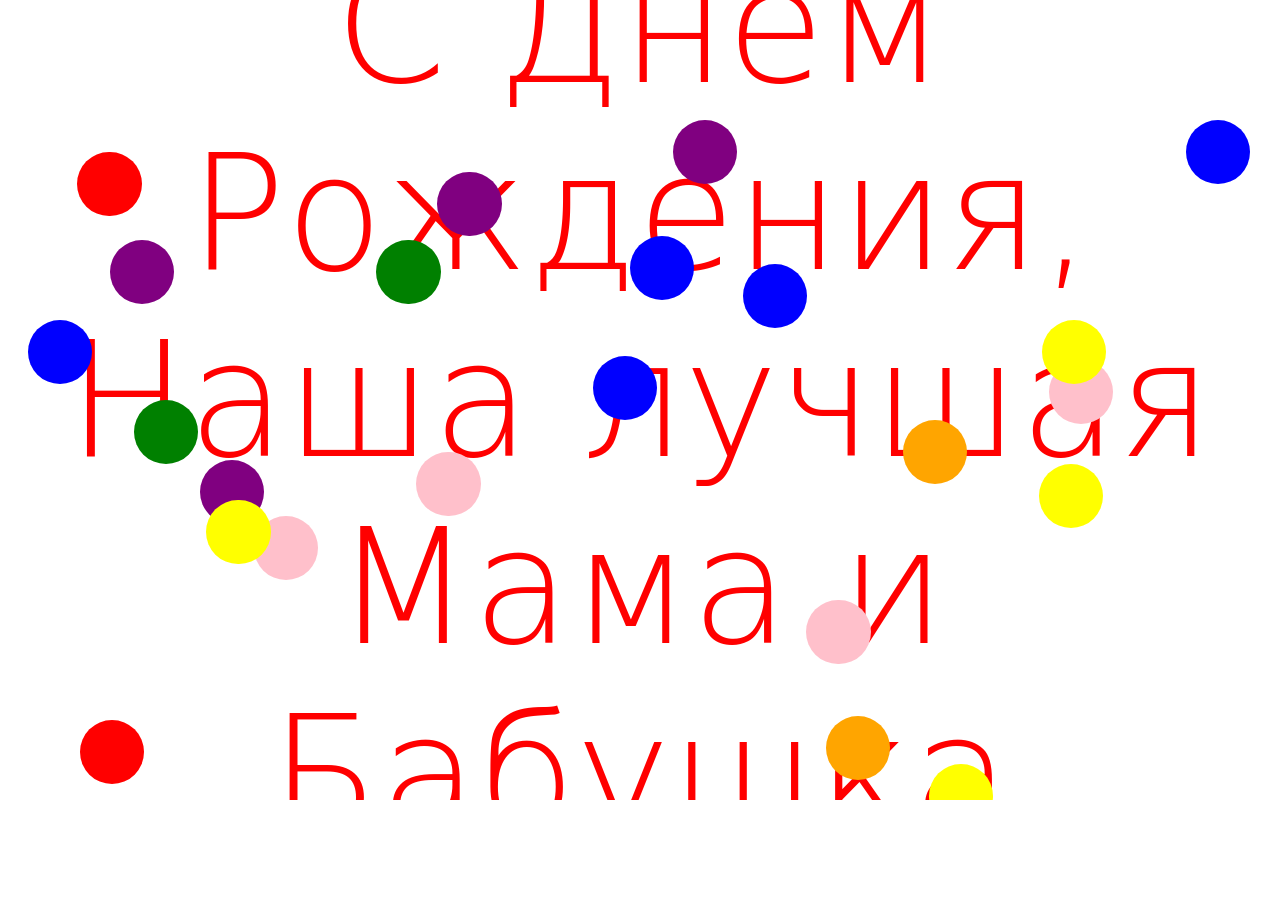
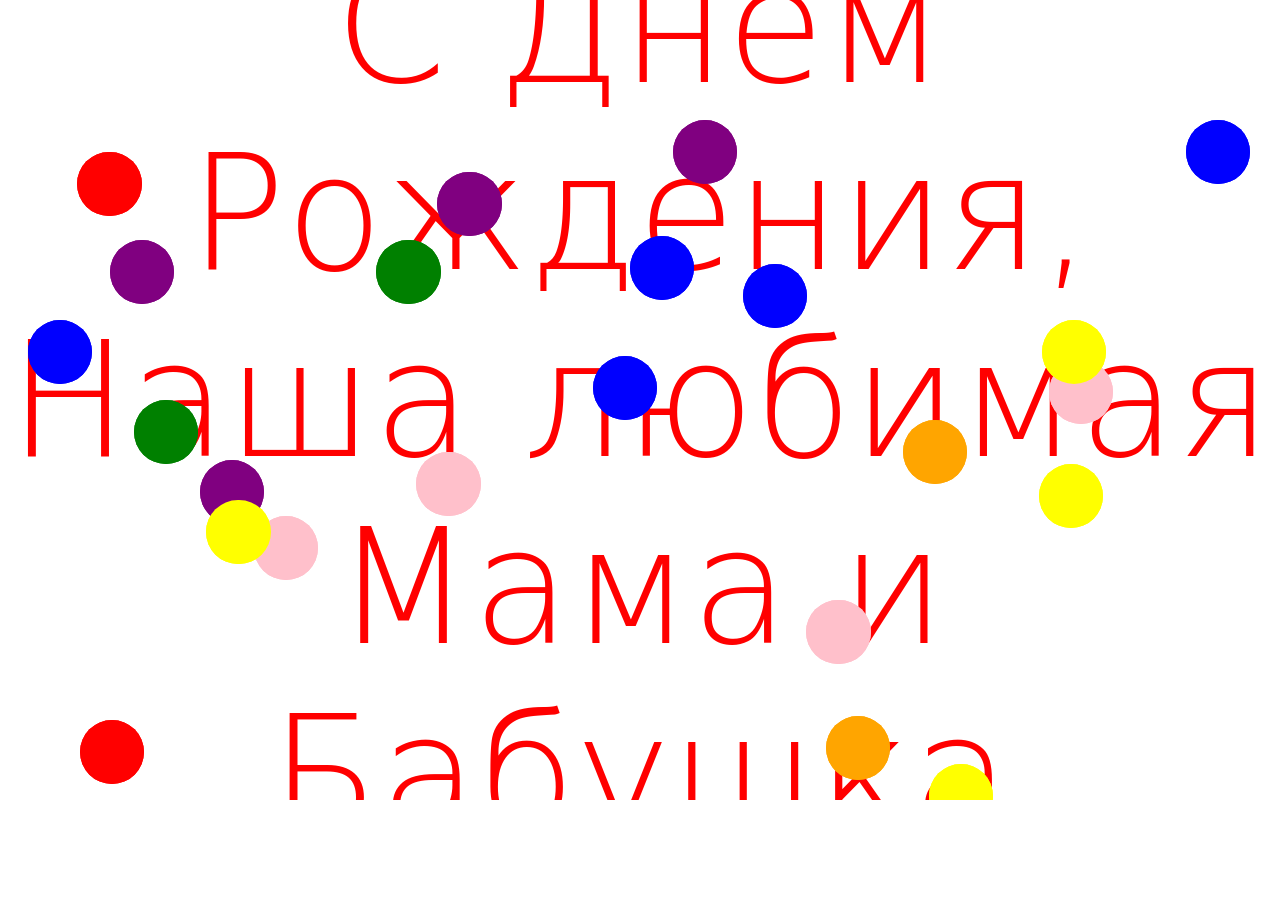
Before and after one commit to ArseniyC2007/ArseniyC2007.github.io, a plain HTML site: page index.html in a window 1280 px wide. Shown: the top 903 px of the page. After the commit the page ends 800 px from the top, so only its background shows below. Drawn offline with Linux system fonts and the light colour scheme; a web font is replaced by a local one.

Commit message:
Add files via upload

```diff
--- a/index.html
+++ b/index.html
@@ -2,7 +2,7 @@
 <html lang="ru" dir="ltr">
   <head>
     <meta charset="UTF-8" />
-    <title>Креатив</title>
+    <title>Открытка</title>
     <meta name="description" content="С Днём Рождения" />
     <meta name="viewport" content="width=device-width, initial-scale=1" />
 
@@ -19,47 +19,296 @@
   </head>
 
   <body>
-    <section id="bubbles">
-      <div class="bubble" style="background-color: red; left: 10vh; top: 90vh"></div>
-      <div class="bubble" style="background-color: blue; right: 5vh; top: 40vh"></div>
-      <div class="bubble" style="background-color: green; left: 30vh; top: 30vh"></div>
-      <div class="bubble" style="background-color: yellow; right: 40vh; top: 10vh"></div>
-      <div class="bubble" style="background-color: purple; left: 50vh; top: 15vh"></div>
-      <div class="bubble" style="background-color: orange; right: 70vh; top: 1vh"></div>
-      <div class="bubble" style="background-color: pink; left: 80vh; top: 45vh"></div>
-      <div class="bubble" style="background-color: red; right: 50vh; top: 19vh"></div>
-      <div class="bubble" style="background-color: blue; left: 80vh; top: 15vh"></div>
-      <div class="bubble" style="background-color: green; right: 60vh; top: 50vh"></div>
-      <div class="bubble" style="background-color: yellow; left: 45vh; top: 40vh"></div>
-      <div class="bubble" style="background-color: purple; right: 80vh; top: 30vh"></div>
-      <div class="bubble" style="background-color: orange; left: 80vh; top: 15vh"></div>
-      <div class="bubble" style="background-color: pink; right: 10vh; top: 75vh"></div>
-      <div class="bubble" style="background-color: red; left: 65vh; top: 45vh"></div>
-      <div class="bubble" style="background-color: blue; right: 35vh; top: 33vh"></div>
-      <div class="bubble" style="background-color: green; left: 80vh; top: 74vh"></div>
-      <div class="bubble" style="background-color: yellow; right: 15vh; top: 58vh"></div>
-      <div class="bubble" style="background-color: purple; left: 25vh; top: 49vh"></div>
-      <div class="bubble" style="background-color: orange; right: 40vh; top: 19vh"></div>
-      <div class="bubble" style="background-color: pink; left: 35vh; top: 48vh;"></div>
-      <div class="bubble" style="background-color: red; right: 70vh; top: 77vh;"></div>
-      <div class="bubble" style="background-color: blue; left: 40vh; top: 36vh"></div>
-      <div class="bubble" style="background-color: green; right: 50vh; top: 96vh"></div>
-      <div class="bubble" style="background-color: yellow; left: 65vh; top: 87vh"></div>
-      <div class="bubble" style="background-color: purple; right: 5vh; top: 13vh"></div>
-      <div class="bubble" style="background-color: orange; left: 35vh; top: 81vh"></div>
-      <div class="bubble" style="background-color: pink; right: 45vh; top: 56vh"></div>
-      <div class="bubble" style="background-color: red; left: 75vh; top: 32vh"></div>
-      <div class="bubble" style="background-color: blue; right: 15vh; top: 21vh"></div>
-      <div class="bubble" style="background-color: green; left: 65vh; top: 78vh"></div>
-      <div class="bubble" style="background-color: yellow; right: 85vh; top: 54vh"></div>
-      <div class="bubble" style="background-color: purple; left: 70vh; top: 37vh"></div>
-      <div class="bubble" style="background-color: orange; right: 15vh; top: 44vh"></div>
-      <div class="bubble" style="background-color: pink; left: 65vh; top: 35vh"></div>
+    <section id="bubbles1">
+      <div
+        class="bubble"
+        style="background-color: red; left: 10vh; top: 90vh"
+      ></div>
+      <div
+        class="bubble"
+        style="background-color: blue; right: 5vh; top: 40vh"
+      ></div>
+      <div
+        class="bubble"
+        style="background-color: green; left: 30vh; top: 30vh"
+      ></div>
+      <div
+        class="bubble"
+        style="background-color: yellow; right: 40vh; top: 10vh"
+      ></div>
+      <div
+        class="bubble"
+        style="background-color: purple; left: 50vh; top: 15vh"
+      ></div>
+      <div
+        class="bubble"
+        style="background-color: orange; right: 70vh; top: 1vh"
+      ></div>
+      <div
+        class="bubble"
+        style="background-color: pink; left: 80vh; top: 45vh"
+      ></div>
+      <div
+        class="bubble"
+        style="background-color: red; right: 50vh; top: 19vh"
+      ></div>
+      <div
+        class="bubble"
+        style="background-color: blue; left: 80vh; top: 15vh"
+      ></div>
+      <div
+        class="bubble"
+        style="background-color: green; right: 60vh; top: 50vh"
+      ></div>
+      <div
+        class="bubble"
+        style="background-color: yellow; left: 45vh; top: 40vh"
+      ></div>
+      <div
+        class="bubble"
+        style="background-color: purple; right: 80vh; top: 30vh"
+      ></div>
+      <div
+        class="bubble"
+        style="background-color: orange; left: 80vh; top: 15vh"
+      ></div>
+      <div
+        class="bubble"
+        style="background-color: pink; right: 10vh; top: 75vh"
+      ></div>
+      <div
+        class="bubble"
+        style="background-color: red; left: 65vh; top: 45vh"
+      ></div>
+      <div
+        class="bubble"
+        style="background-color: blue; right: 35vh; top: 33vh"
+      ></div>
+      <div
+        class="bubble"
+        style="background-color: green; left: 80vh; top: 74vh"
+      ></div>
+      <div
+        class="bubble"
+        style="background-color: yellow; right: 15vh; top: 58vh"
+      ></div>
+      <div
+        class="bubble"
+        style="background-color: purple; left: 25vh; top: 49vh"
+      ></div>
+      <div
+        class="bubble"
+        style="background-color: orange; right: 40vh; top: 19vh"
+      ></div>
+      <div
+        class="bubble"
+        style="background-color: pink; left: 35vh; top: 48vh"
+      ></div>
+      <div
+        class="bubble"
+        style="background-color: red; right: 70vh; top: 77vh"
+      ></div>
+      <div
+        class="bubble"
+        style="background-color: blue; left: 40vh; top: 36vh"
+      ></div>
+      <div
+        class="bubble"
+        style="background-color: green; right: 50vh; top: 96vh"
+      ></div>
+      <div
+        class="bubble"
+        style="background-color: yellow; left: 65vh; top: 87vh"
+      ></div>
+      <div
+        class="bubble"
+        style="background-color: purple; right: 5vh; top: 13vh"
+      ></div>
+      <div
+        class="bubble"
+        style="background-color: orange; left: 35vh; top: 81vh"
+      ></div>
+      <div
+        class="bubble"
+        style="background-color: pink; right: 45vh; top: 56vh"
+      ></div>
+      <div
+        class="bubble"
+        style="background-color: red; left: 75vh; top: 32vh"
+      ></div>
+      <div
+        class="bubble"
+        style="background-color: blue; right: 15vh; top: 21vh"
+      ></div>
+      <div
+        class="bubble"
+        style="background-color: green; left: 65vh; top: 78vh"
+      ></div>
+      <div
+        class="bubble"
+        style="background-color: yellow; right: 85vh; top: 54vh"
+      ></div>
+      <div
+        class="bubble"
+        style="background-color: purple; left: 70vh; top: 37vh"
+      ></div>
+      <div
+        class="bubble"
+        style="background-color: orange; right: 15vh; top: 44vh"
+      ></div>
+      <div
+        class="bubble"
+        style="background-color: pink; left: 65vh; top: 35vh"
+      ></div>
     </section>
-    <h1>
-      С Днём Рождения,
-      <br>
-      Наша лучшая Мама и Бабушка
-    </h1>
+    <section id="bubbles2">
+      <div
+        class="bubble"
+        style="background-color: red; left: 10vh; top: 90vh"
+      ></div>
+      <div
+        class="bubble"
+        style="background-color: blue; right: 5vh; top: 40vh"
+      ></div>
+      <div
+        class="bubble"
+        style="background-color: green; left: 30vh; top: 30vh"
+      ></div>
+      <div
+        class="bubble"
+        style="background-color: yellow; right: 40vh; top: 10vh"
+      ></div>
+      <div
+        class="bubble"
+        style="background-color: purple; left: 50vh; top: 15vh"
+      ></div>
+      <div
+        class="bubble"
+        style="background-color: orange; right: 70vh; top: 1vh"
+      ></div>
+      <div
+        class="bubble"
+        style="background-color: pink; left: 80vh; top: 45vh"
+      ></div>
+      <div
+        class="bubble"
+        style="background-color: red; right: 50vh; top: 19vh"
+      ></div>
+      <div
+        class="bubble"
+        style="background-color: blue; left: 80vh; top: 15vh"
+      ></div>
+      <div
+        class="bubble"
+        style="background-color: green; right: 60vh; top: 50vh"
+      ></div>
+      <div
+        class="bubble"
+        style="background-color: yellow; left: 45vh; top: 40vh"
+      ></div>
+      <div
+        class="bubble"
+        style="background-color: purple; right: 80vh; top: 30vh"
+      ></div>
+      <div
+        class="bubble"
+        style="background-color: orange; left: 80vh; top: 15vh"
+      ></div>
+      <div
+        class="bubble"
+        style="background-color: pink; right: 10vh; top: 75vh"
+      ></div>
+      <div
+        class="bubble"
+        style="background-color: red; left: 65vh; top: 45vh"
+      ></div>
+      <div
+        class="bubble"
+        style="background-color: blue; right: 35vh; top: 33vh"
+      ></div>
+      <div
+        class="bubble"
+        style="background-color: green; left: 80vh; top: 74vh"
+      ></div>
+      <div
+        class="bubble"
+        style="background-color: yellow; right: 15vh; top: 58vh"
+      ></div>
+      <div
+        class="bubble"
+        style="background-color: purple; left: 25vh; top: 49vh"
+      ></div>
+      <div
+        class="bubble"
+        style="background-color: orange; right: 40vh; top: 19vh"
+      ></div>
+      <div
+        class="bubble"
+        style="background-color: pink; left: 35vh; top: 48vh"
+      ></div>
+      <div
+        class="bubble"
+        style="background-color: red; right: 70vh; top: 77vh"
+      ></div>
+      <div
+        class="bubble"
+        style="background-color: blue; left: 40vh; top: 36vh"
+      ></div>
+      <div
+        class="bubble"
+        style="background-color: green; right: 50vh; top: 96vh"
+      ></div>
+      <div
+        class="bubble"
+        style="background-color: yellow; left: 65vh; top: 87vh"
+      ></div>
+      <div
+        class="bubble"
+        style="background-color: purple; right: 5vh; top: 13vh"
+      ></div>
+      <div
+        class="bubble"
+        style="background-color: orange; left: 35vh; top: 81vh"
+      ></div>
+      <div
+        class="bubble"
+        style="background-color: pink; right: 45vh; top: 56vh"
+      ></div>
+      <div
+        class="bubble"
+        style="background-color: red; left: 75vh; top: 32vh"
+      ></div>
+      <div
+        class="bubble"
+        style="background-color: blue; right: 15vh; top: 21vh"
+      ></div>
+      <div
+        class="bubble"
+        style="background-color: green; left: 65vh; top: 78vh"
+      ></div>
+      <div
+        class="bubble"
+        style="background-color: yellow; right: 85vh; top: 54vh"
+      ></div>
+      <div
+        class="bubble"
+        style="background-color: purple; left: 70vh; top: 37vh"
+      ></div>
+      <div
+        class="bubble"
+        style="background-color: orange; right: 15vh; top: 44vh"
+      ></div>
+      <div
+        class="bubble"
+        style="background-color: pink; left: 65vh; top: 35vh"
+      ></div>
+    </section>
+    <section>
+      <h1>
+        С Днём Рождения,
+        <br />
+        Наша любимая Мама и Бабушка
+      </h1>
+    </section>
   </body>
 </html>
--- a/main.css
+++ b/main.css
@@ -10,21 +10,24 @@ h1 {
   display: flex;
   font-family: "Comforter Brush", cursive;
   font-size: 20vh;
+  width: 100vw;
   color: red;
   justify-content: center;
   align-items: center;
   height: 100vh;
   text-align: center;
-  position: relative;
   bottom: 100vh;
   font-weight: 100;
 }
 
-section#bubbles {
+section {
   height: 100vh;
+  position: absolute;
 }
 
-div.bubble {
+section#bubbles1 div.bubble {
+  height: 10vh;
+  width: 10vh;
   display: inline-block;
   border-radius: 50%;
   position: relative;
@@ -32,6 +35,18 @@ div.bubble {
   animation-delay: 1s;
   animation: bah 2s infinite;
   animation-direction: alternate;
+}
+
+section#bubbles2 div.bubble {
+  height: 10vh;
+  width: 10vh;
+  display: inline-block;
+  border-radius: 50%;
+  position: relative;
+  z-index: 2;
+  animation-delay: 1s;
+  animation: bah 2s infinite;
+  animation-direction: alternate-reverse;
 }
 
 @keyframes bah {
```
